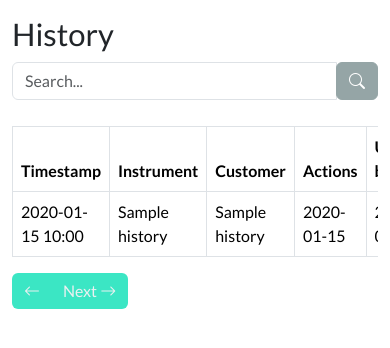
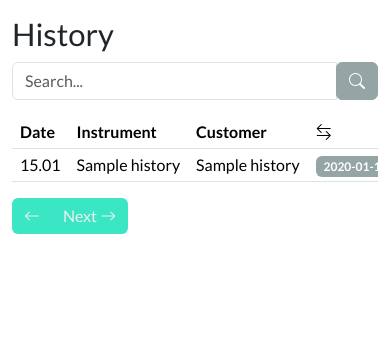
Before and after one commit to peacemaker360/rental, a Flask app: page /history in a window 390 px wide. Shown: the part 72-420 px from the top of the page. Run offline with Flask 3, Linux system fonts and the light colour scheme; a user stored in the database is signed in; tables that the repository leaves empty hold one stand-in row (values such as "Sample post"); parts of the project's set-up code (start-up, migrations or seed data) failed here and were passed over; some libraries are stand-ins or nearby versions.

Commit message:
Refactor history table layout for improved responsiveness and readability; adjust column headers and add truncation for long text

```diff
--- a/app/templates/history.html
+++ b/app/templates/history.html
@@ -28,32 +28,45 @@
 </div>
 
 <div class="table-responsive mt-3">
-    <table class="table table-bordered table-hover" style="margin-bottom: 0;margin-top: 10px;">
-        <thead>
+    <table class="table table-hover table-sm mb-0">
+        <thead class="bg-light">
             <tr>
-                <th>Timestamp</th>
-                <th>Instrument</th>
-                <th>Customer</th>
-                <th class="d-none d-sm-table-cell">Rental note</th>
-                <th>Actions</th>
-                <th>Updated by</th>
+                <th class="px-2">
+                    <span class="d-none d-sm-inline">Timestamp</span>
+                    <span class="d-sm-none">Date</span>
+                </th>
+                <th class="px-2">Instrument</th>
+                <th class="px-2">Customer</th>
+                <th class="px-2 d-none d-sm-table-cell">Note</th>
+                <th class="px-2">
+                    <span class="d-none d-sm-inline">Action</span>
+                    <span class="d-sm-none"><i class="bi bi-arrow-left-right"></i></span>
+                </th>
+                <th class="px-2 d-none d-sm-table-cell">Author</th>
             </tr>
         </thead>
         <tbody>
             {% for entry in history %}
             <tr>
-                <td>{{ entry.timestamp.strftime('%Y-%m-%d %H:%M') }}</td>
-                <td>{{ entry.instrument_name }}</td>
-                <td>{{ entry.customer_name }}</td>
-                <td class="d-none d-sm-table-cell">
-                    <div class="text-truncate" style="max-width: 150px;" title="{{ entry.rental_note }}">
-                        {{entry.rental_note }}
+                <td class="px-2">
+                    <span class="d-none d-sm-inline">{{ entry.timestamp.strftime('%Y-%m-%d %H:%M') }}</span>
+                    <span class="d-sm-none">{{ entry.timestamp.strftime('%d.%m') }}</span>
+                </td>
+                <td class="px-2">
+                    <div class="text-truncate">{{ entry.instrument_name }}</div>
+                </td>
+                <td class="px-2">
+                    <div class="text-truncate">{{ entry.customer_name }}</div>
+                </td>
+                <td class="px-2 d-none d-sm-table-cell">
+                    <div class="text-truncate" style="max-width: 150px" title="{{ entry.rental_note }}">
+                        {{ entry.rental_note }}
                     </div>
                 </td>
-                <td>
-                    {{ entry.update_type }}
+                <td class="px-2">
+                    <span class="badge bg-secondary">{{ entry.update_type }}</span>
                 </td>
-                <td>{{ entry.updated_by }}</td>
+                <td class="px-2 d-none d-sm-table-cell">{{ entry.updated_by }}</td>
             </tr>
             {% endfor %}
         </tbody>
```
